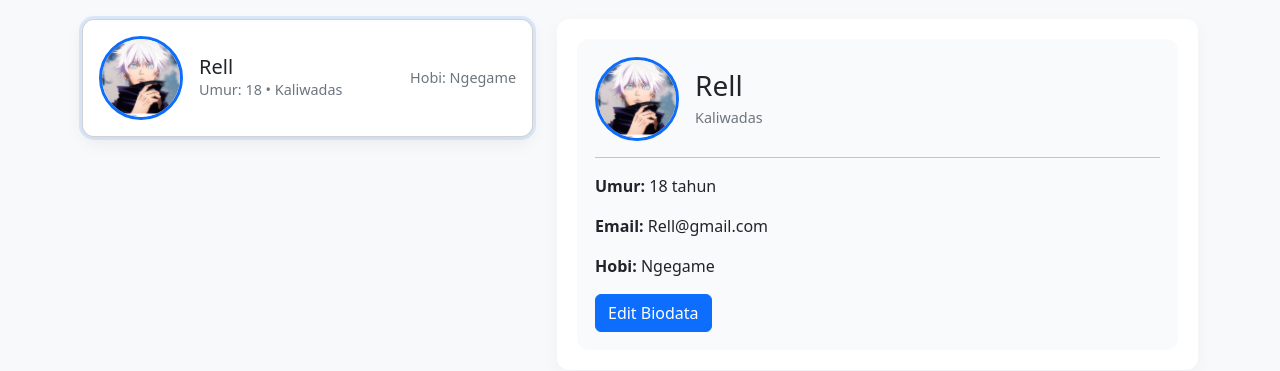
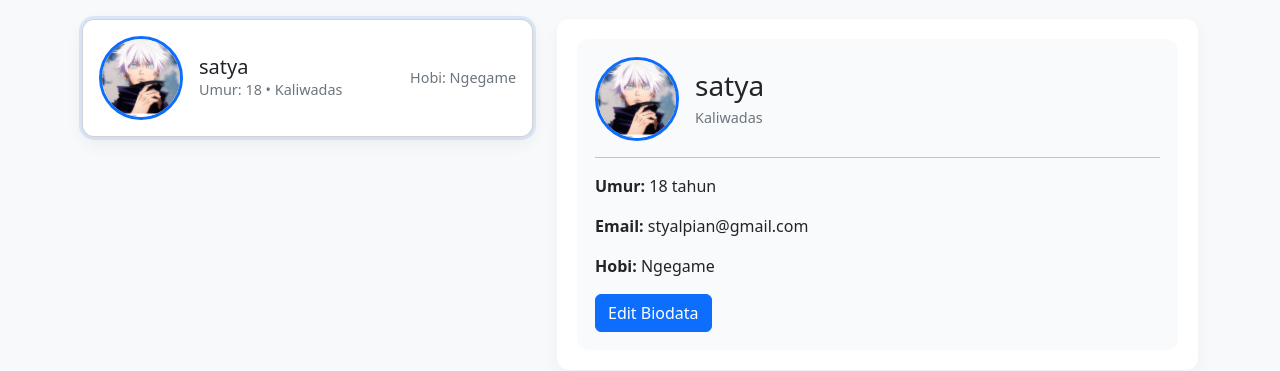
Before and after one commit to styalpian73-ship-it/lapian, a plain HTML site: page index.html in a window 1280 px wide. Shown: the part 101-472 px from the top of the page. Drawn offline with nearby package versions, Linux system fonts and the light colour scheme.

Commit message:
Update index.html

```diff
--- a/index.html
+++ b/index.html
@@ -53,7 +53,7 @@
               <hr>
 
               <p><strong>Umur:</strong> <span id="detailUmur">18</span> tahun</p>
-              <p><strong>Email:</strong> <span id="detailEmail">Rell@gmail.com</span></p>
+              <p><strong>Email:</strong> <span id="detailEmail">styalpian@gmail.com</span></p>
               <p><strong>Hobi:</strong> <span id="detailHobi">Ngegame</span></p>
 
               <div class="mt-3">
@@ -114,7 +114,7 @@
   <script>
     // Data awal (gabungan dari index.html)
     const biodata = [
-      { nama: "Rell", umur: 18, alamat: "Kaliwadas", hobi: "Ngegame", foto: "jjm.webp", email: "Rell@gmail.com" },
+      { nama: "satya", umur: 18, alamat: "Kaliwadas", hobi: "Ngegame", foto: "jjm.webp", email: "styalpian@gmail.com" },
 
     ];
 
```
